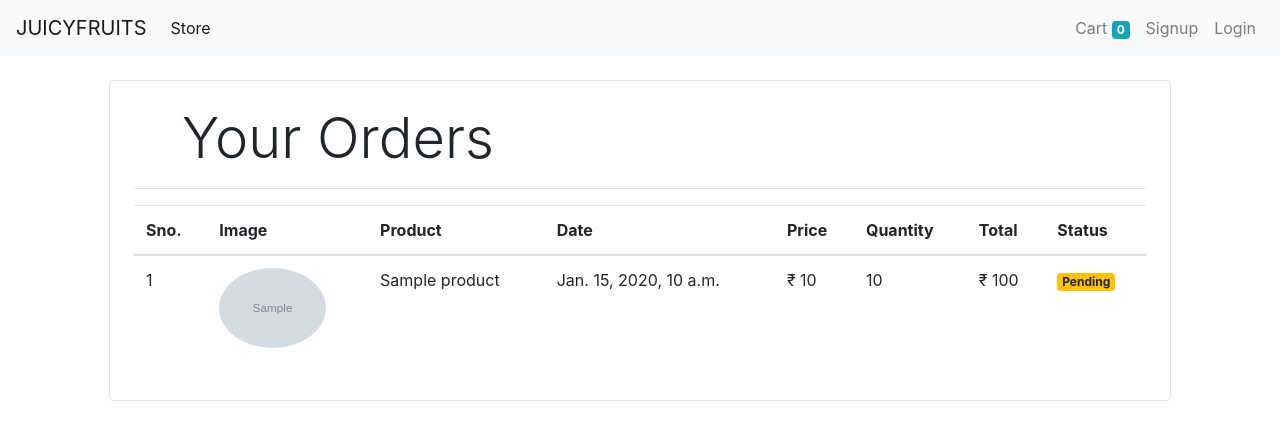
After one commit to Saransh70/Juicy-fruits, a Django app: template store/templates/orders.html in a window 1280 px wide. The commit adds this page. Shown: the top 440 px of the page. Run offline with Django 4.2, Linux system fonts and the light colour scheme; the template is opened without the code that fills it: most values are stand-ins (such as "Sample title", 1, 10 or a date in 2020); grey boxes marked "Sample" are stand-in pictures; some libraries are stand-ins or nearby versions.

Commit message:
listing order, adding order and item count in navbar

```diff
--- a/store/templates/base.html
+++ b/store/templates/base.html
@@ -16,7 +16,7 @@
     <!-- navbar -->
 
     <nav class="navbar navbar-expand-lg navbar-light bg-light">
-      <a class="navbar-brand" href="/">JuicyFruits</a>
+      <a class="navbar-brand" href="/">JUICYFRUITS</a>
       <button class="navbar-toggler" type="button" data-toggle="collapse" data-target="#navbarSupportedContent" aria-controls="navbarSupportedContent" aria-expanded="false" aria-label="Toggle navigation">
         <span class="navbar-toggler-icon"></span>
       </button>
@@ -33,7 +33,9 @@
 
         <ul class=" navbar-nav my-2 my-lg-0">
           <li class="nav-item ">
-            <a class="nav-link" href="/cart">Cart<span class="sr-only">(current)</span></a>
+            <a class="nav-link" href="/cart">Cart
+              <span class="badge badge-info">{{request.session.cart.keys|length}}</span>
+              <span class="sr-only">(current)</span></a>
           </li>
           {% if request.session.customer %}
 
--- /dev/null
+++ b/store/templates/orders.html
@@ -0,0 +1,55 @@
+{% extends 'base.html' %}
+
+
+{% block content %}
+{% load cart %}
+{% load custom_filter %}
+<div class="container">
+   <div class="border rounded p-4 m-4">
+        <p class="display-4 pl-4 ml-4">Your Orders</p>
+        <hr>
+        <table class="table">
+            <thead>
+                <tr>
+                    <th>Sno.</th>
+                    <th>Image</th>
+                    <th>Product</th>
+                    <th>Date</th>
+                    <th>Price</th>
+                    <th>Quantity</th>
+                    <th>Total</th>
+                    <th>Status</th>
+                </tr>
+            </thead>
+            <tbody>
+
+                {% for order in orders %}
+                <tr>
+                    <td>{{forloop.counter}}</td>
+                    <td><img style="height: 80px;" class="rounded-circle" src="{{order.product.image.url}}" alt=""></td>
+                    <td>{{order.product.name}}</td>
+                    <td>{{order.date}}</td>
+                    <td>{{order.product.price|currency}}</td>
+                    <td>{{order.quantity}}</td>
+                    <td>{{order.quantity|multiply:order.price|currency}}</td>
+                    {% if order.status %}
+                    <td><small class="badge badge-success">Completed</small></td>
+                    {%else%}
+                    <td><small class="badge badge-warning">Pending</small></td>
+                    {% endif %}
+                </tr>
+
+                {% endfor %}
+
+            </tbody>
+
+        </table>
+
+   </div>
+</div>
+
+
+
+
+
+{% endblock %}
--- a/store/templates/orders/order.html
+++ /dev/null
@@ -1,5 +0,0 @@
-{% extends 'base.html' %}
-
-{% block content %}
-    Orders
-{% endblock %}
--- a/store/templatetags/custom_filter.py
+++ b/store/templatetags/custom_filter.py
@@ -5,3 +5,9 @@ register = template.Library()
 @register.filter(name='currency')
 def currency(number):
     return "₹ "+str(number)
+
+
+
+@register.filter(name='multiply')
+def multiply(number , number1):
+    return number * number1
--- a/store/urls.py
+++ b/store/urls.py
@@ -5,6 +5,7 @@ from .views.signup import Signup
 from .views.login import Login , logout
 from .views.cart import Cart
 from .views.checkout import CheckOut
+from .views.orders import OrderView
 
 
 urlpatterns = [
@@ -14,5 +15,6 @@ urlpatterns = [
     path('logout', logout , name='logout'),
     path('cart', Cart.as_view() , name='cart'),
     path('check-out', CheckOut.as_view(), name='checkout'),
+    path('orders', OrderView.as_view(), name='orders'),
 
 ]
```
Also changed, not shown: store/models/orders.py (+14 -6 lines), store/views/orders.py (added, +17 -0 lines), db.sqlite3, store/migrations/0007_order_status.py (added).
